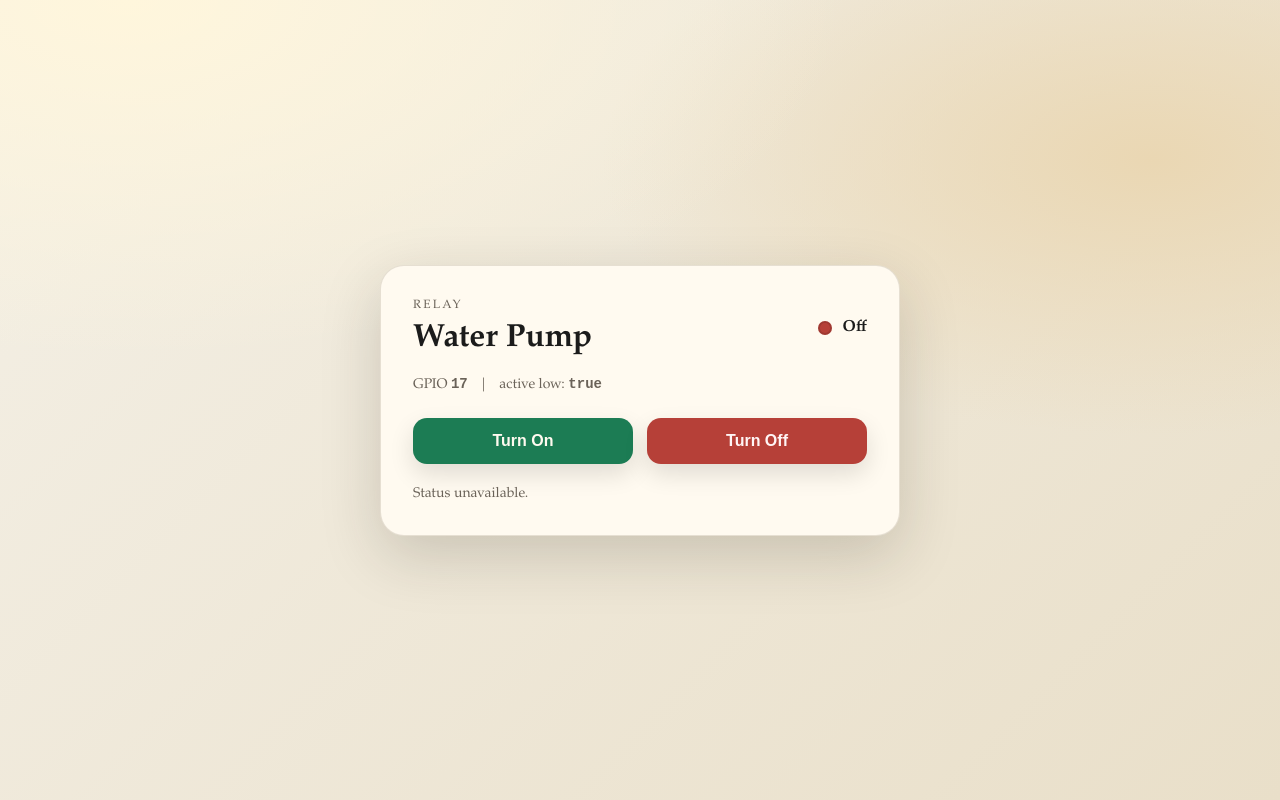
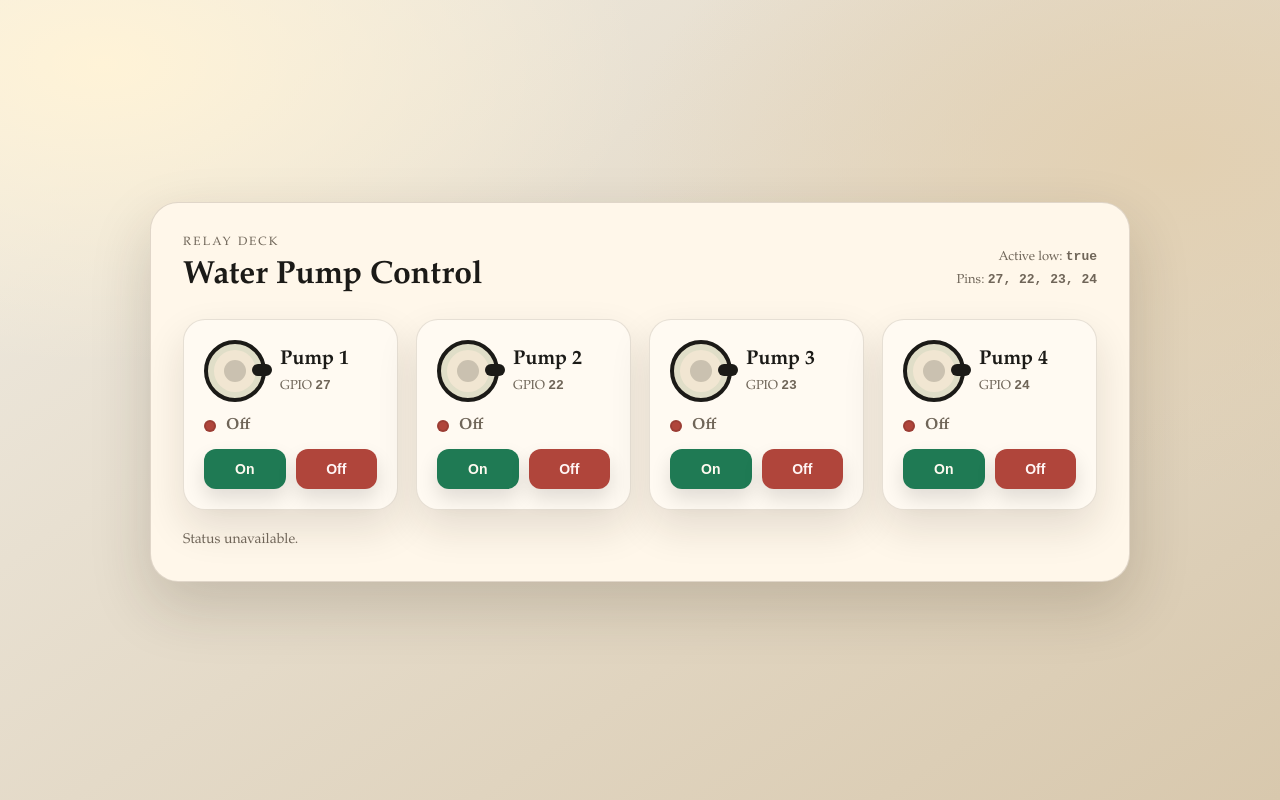
Before and after one commit to MickeyElders/pi-control-program, a FastAPI app: page / in a window 1280 px wide. Run offline with FastAPI, Linux system fonts and the light colour scheme; data that the repository does not hold is empty.

Commit message:
提升四个控制器

```diff
--- a/app.py
+++ b/app.py
@@ -1,7 +1,7 @@
 import os
-from typing import Optional
+from typing import List
 
-from fastapi import FastAPI, Request
+from fastapi import FastAPI, HTTPException, Request
 from fastapi.responses import HTMLResponse
 from fastapi.staticfiles import StaticFiles
 from fastapi.templating import Jinja2Templates
@@ -34,11 +34,36 @@ except ImportError:
             return None
 
 
-PIN = int(os.getenv("RELAY_GPIO", "17"))
+DEFAULT_PINS = "27,22,23,24"
 ACTIVE_LOW = os.getenv("RELAY_ACTIVE_LOW", "1").lower() in {"1", "true", "yes", "on"}
 
-relay = DigitalOutputDevice(PIN, active_high=not ACTIVE_LOW, initial_value=False)
-relay.off()
+
+def parse_pins(value: str) -> List[int]:
+    pins: List[int] = []
+    for part in value.split(","):
+        part = part.strip()
+        if not part:
+            continue
+        pins.append(int(part))
+    return pins
+
+
+pins_env = os.getenv("RELAY_PINS")
+if pins_env:
+    PINS = parse_pins(pins_env)
+else:
+    relay_gpio = os.getenv("RELAY_GPIO")
+    if relay_gpio:
+        PINS = [int(relay_gpio)]
+    else:
+        PINS = parse_pins(DEFAULT_PINS)
+
+if not PINS:
+    raise RuntimeError("No relay pins configured. Set RELAY_PINS or RELAY_GPIO.")
+
+relays = [DigitalOutputDevice(pin, active_high=not ACTIVE_LOW, initial_value=False) for pin in PINS]
+for relay in relays:
+    relay.off()
 
 app = FastAPI(title="Pump Relay Control")
 app.mount("/static", StaticFiles(directory="static"), name="static")
@@ -46,17 +71,21 @@ templates = Jinja2Templates(directory="templates")
 
 
 class RelayCommand(BaseModel):
+    index: int
     on: bool
 
 
 @app.get("/", response_class=HTMLResponse)
 def index(request: Request) -> HTMLResponse:
+    pumps = [
+        {"index": idx, "pin": pin, "on": relays[idx].is_active} for idx, pin in enumerate(PINS)
+    ]
     return templates.TemplateResponse(
         "index.html",
         {
             "request": request,
-            "is_on": relay.is_active,
-            "pin": PIN,
+            "pumps": pumps,
+            "pins": PINS,
             "active_low": ACTIVE_LOW,
         },
     )
@@ -64,16 +93,23 @@ def index(request: Request) -> HTMLResponse:
 
 @app.get("/api/status")
 def api_status() -> dict:
-    return {"on": relay.is_active}
+    return {
+        "relays": [
+            {"index": idx, "pin": pin, "on": relays[idx].is_active}
+            for idx, pin in enumerate(PINS)
+        ]
+    }
 
 
 @app.post("/api/relay")
 def api_relay(cmd: RelayCommand) -> dict:
+    if cmd.index < 0 or cmd.index >= len(relays):
+        raise HTTPException(status_code=400, detail="Invalid relay index.")
     if cmd.on:
-        relay.on()
+        relays[cmd.index].on()
     else:
-        relay.off()
-    return {"on": relay.is_active}
+        relays[cmd.index].off()
+    return {"on": relays[cmd.index].is_active}
 
 
 @app.get("/api/ping")
--- a/static/style.css
+++ b/static/style.css
@@ -1,12 +1,15 @@
 :root {
-  --bg: #f4f0e6;
-  --bg-accent: #e9dfc9;
-  --ink: #1b1b1b;
-  --muted: #6a6258;
-  --card: #fffaf0;
-  --on: #1c7c54;
-  --off: #b64038;
-  --shadow: 0 20px 60px rgba(40, 32, 20, 0.18);
+  --bg: #f0ece3;
+  --bg-deep: #d8c8ad;
+  --ink: #1b1a17;
+  --muted: #6f6558;
+  --card: #fff7ea;
+  --edge: rgba(62, 48, 28, 0.16);
+  --on: #1f7a54;
+  --off: #b0453b;
+  --accent: #c76a2a;
+  --water: #2a79c8;
+  --shadow: 0 24px 60px rgba(43, 31, 18, 0.18);
 }
 
 * {
@@ -19,33 +22,34 @@ body {
   font-family: "Palatino", "Baskerville", "Times New Roman", serif;
   color: var(--ink);
   background:
-    radial-gradient(1200px 600px at 10% 0%, #fff6dc 0%, transparent 60%),
-    radial-gradient(1000px 500px at 90% 20%, #ead7b3 0%, transparent 55%),
-    linear-gradient(135deg, var(--bg), var(--bg-accent));
+    radial-gradient(900px 500px at 8% 8%, #fff3d7 0%, transparent 60%),
+    radial-gradient(1000px 600px at 92% 20%, #e2d0b2 0%, transparent 55%),
+    linear-gradient(145deg, var(--bg), var(--bg-deep));
 }
 
 .stage {
   min-height: 100vh;
   display: grid;
   place-items: center;
-  padding: 32px 20px;
+  padding: 32px 20px 48px;
 }
 
-.card {
-  width: min(520px, 95vw);
+.panel {
+  width: min(980px, 96vw);
   background: var(--card);
-  border-radius: 24px;
+  border-radius: 28px;
   padding: 32px;
   box-shadow: var(--shadow);
-  border: 1px solid rgba(90, 72, 44, 0.15);
-  animation: rise 600ms ease-out;
+  border: 1px solid var(--edge);
+  animation: rise 650ms ease-out;
 }
 
-.header {
+.panel-header {
   display: flex;
   justify-content: space-between;
-  gap: 16px;
-  align-items: center;
+  gap: 20px;
+  align-items: flex-end;
+  margin-bottom: 24px;
 }
 
 .eyebrow {
@@ -61,61 +65,163 @@ h1 {
   font-size: 32px;
 }
 
+h2 {
+  margin: 0 0 6px;
+  font-size: 20px;
+}
+
+.meta {
+  text-align: right;
+  font-size: 13px;
+  color: var(--muted);
+}
+
+.meta-row {
+  margin-bottom: 6px;
+}
+
+.grid {
+  display: grid;
+  grid-template-columns: repeat(auto-fit, minmax(210px, 1fr));
+  gap: 18px;
+}
+
+.pump-card {
+  background: #fffaf2;
+  border-radius: 22px;
+  padding: 20px;
+  border: 1px solid rgba(90, 72, 44, 0.15);
+  box-shadow: 0 18px 40px rgba(30, 22, 14, 0.12);
+  display: grid;
+  gap: 14px;
+  transition: transform 150ms ease, border 150ms ease;
+}
+
+.pump-card.on {
+  border-color: rgba(31, 122, 84, 0.6);
+  transform: translateY(-2px);
+}
+
+.pump-top {
+  display: flex;
+  gap: 14px;
+  align-items: center;
+}
+
+.pump-label p {
+  margin: 0;
+  color: var(--muted);
+  font-size: 13px;
+}
+
+.pump-icon {
+  position: relative;
+  width: 62px;
+  height: 62px;
+}
+
+.pump-shell {
+  position: absolute;
+  inset: 0;
+  border-radius: 50%;
+  border: 4px solid var(--ink);
+  background: #f1e6d2;
+  box-shadow: inset 0 0 0 6px rgba(31, 122, 84, 0.08);
+}
+
+.pump-card.on .pump-shell {
+  border-color: var(--on);
+  box-shadow: inset 0 0 0 6px rgba(31, 122, 84, 0.18);
+}
+
+.pump-center {
+  position: absolute;
+  width: 22px;
+  height: 22px;
+  border-radius: 50%;
+  background: rgba(27, 26, 23, 0.18);
+  top: 20px;
+  left: 20px;
+}
+
+.pump-spout {
+  position: absolute;
+  right: -6px;
+  top: 24px;
+  width: 20px;
+  height: 12px;
+  background: var(--ink);
+  border-radius: 6px;
+}
+
+.pump-card.on .pump-spout {
+  background: var(--on);
+}
+
+.water {
+  position: absolute;
+  right: 1px;
+  top: 36px;
+  width: 14px;
+  height: 26px;
+  border-radius: 8px;
+  opacity: 0;
+  transform-origin: top;
+  transform: scaleY(0.4);
+  background: repeating-linear-gradient(
+    180deg,
+    rgba(42, 121, 200, 0.8) 0px,
+    rgba(42, 121, 200, 0.8) 6px,
+    rgba(42, 121, 200, 0.2) 6px,
+    rgba(42, 121, 200, 0.2) 12px
+  );
+  transition: opacity 150ms ease;
+}
+
+.pump-card.on .water {
+  opacity: 1;
+  animation: flow 700ms linear infinite;
+}
+
 .status {
   display: flex;
   align-items: center;
   gap: 10px;
   font-weight: 600;
+  color: var(--muted);
 }
 
 .dot {
-  width: 14px;
-  height: 14px;
+  width: 12px;
+  height: 12px;
   border-radius: 50%;
   background: #999;
   box-shadow: inset 0 0 0 2px rgba(0, 0, 0, 0.12);
-  transition: transform 200ms ease;
 }
 
 .dot.on {
   background: var(--on);
-  transform: scale(1.2);
 }
 
 .dot.off {
   background: var(--off);
 }
 
-.sub {
-  margin: 18px 0 24px;
-  color: var(--muted);
-  font-size: 14px;
-}
-
-.mono {
-  font-family: "Courier New", Courier, monospace;
-  font-weight: 600;
-}
-
-.sep {
-  margin: 0 8px;
-}
-
 .controls {
   display: grid;
   grid-template-columns: 1fr 1fr;
-  gap: 14px;
+  gap: 10px;
 }
 
 .btn {
   border: none;
-  padding: 14px 18px;
-  border-radius: 14px;
-  font-size: 16px;
+  padding: 12px 14px;
+  border-radius: 12px;
+  font-size: 14px;
   font-weight: 600;
   cursor: pointer;
   transition: transform 150ms ease, box-shadow 150ms ease;
-  box-shadow: 0 10px 24px rgba(0, 0, 0, 0.12);
+  box-shadow: 0 10px 20px rgba(0, 0, 0, 0.12);
 }
 
 .btn:disabled {
@@ -138,6 +244,11 @@ h1 {
   transform: translateY(-2px);
 }
 
+.mono {
+  font-family: "Courier New", Courier, monospace;
+  font-weight: 600;
+}
+
 .hint {
   margin: 22px 0 0;
   color: var(--muted);
@@ -155,16 +266,33 @@ h1 {
   }
 }
 
-@media (max-width: 520px) {
-  .card {
+@keyframes flow {
+  0% {
+    background-position: 0 0;
+    transform: scaleY(0.7);
+  }
+  100% {
+    background-position: 0 18px;
+    transform: scaleY(1);
+  }
+}
+
+@media (max-width: 720px) {
+  .panel {
     padding: 24px;
   }
 
-  .header {
+  .panel-header {
     flex-direction: column;
     align-items: flex-start;
   }
 
+  .meta {
+    text-align: left;
+  }
+}
+
+@media (max-width: 520px) {
   .controls {
     grid-template-columns: 1fr;
   }
--- a/templates/index.html
+++ b/templates/index.html
@@ -3,32 +3,58 @@
   <head>
     <meta charset="utf-8" />
     <meta name="viewport" content="width=device-width, initial-scale=1" />
-    <title>Pump Control</title>
+    <title>Water Pump Control</title>
     <link rel="stylesheet" href="/static/style.css" />
   </head>
   <body>
     <main class="stage">
-      <section class="card" aria-live="polite">
-        <header class="header">
+      <section class="panel" aria-live="polite">
+        <header class="panel-header">
           <div>
-            <p class="eyebrow">Relay</p>
-            <h1>Water Pump</h1>
+            <p class="eyebrow">Relay Deck</p>
+            <h1>Water Pump Control</h1>
           </div>
-          <div class="status" id="status-wrap">
-            <span id="status-dot" class="dot"></span>
-            <span id="status-text">Checking...</span>
+          <div class="meta">
+            <div class="meta-row">
+              Active low: <span class="mono">{{ "true" if active_low else "false" }}</span>
+            </div>
+            <div class="meta-row">
+              Pins: <span class="mono">{{ pins | join(", ") }}</span>
+            </div>
           </div>
         </header>
 
-        <p class="sub">
-          GPIO <span class="mono">{{ pin }}</span>
-          <span class="sep">|</span>
-          active low: <span class="mono">{{ "true" if active_low else "false" }}</span>
-        </p>
+        <div class="grid" id="grid">
+          {% for pump in pumps %}
+          <article
+            class="pump-card{% if pump.on %} on{% endif %}"
+            data-index="{{ pump.index }}"
+            data-on="{{ "1" if pump.on else "0" }}"
+          >
+            <div class="pump-top">
+              <div class="pump-icon" aria-hidden="true">
+                <div class="pump-shell"></div>
+                <div class="pump-center"></div>
+                <div class="pump-spout"></div>
+                <div class="water"></div>
+              </div>
+              <div class="pump-label">
+                <h2>Pump {{ pump.index + 1 }}</h2>
+                <p>GPIO <span class="mono">{{ pump.pin }}</span></p>
+              </div>
+            </div>
 
-        <div class="controls">
-          <button class="btn on" id="btn-on" type="button">Turn On</button>
-          <button class="btn off" id="btn-off" type="button">Turn Off</button>
+            <div class="status">
+              <span class="dot" data-role="dot"></span>
+              <span class="status-text" data-role="status">Off</span>
+            </div>
+
+            <div class="controls">
+              <button class="btn on" data-action="on" type="button">On</button>
+              <button class="btn off" data-action="off" type="button">Off</button>
+            </div>
+          </article>
+          {% endfor %}
         </div>
 
         <p class="hint" id="hint">Ready.</p>
@@ -36,54 +62,71 @@
     </main>
 
     <script>
-      const statusText = document.getElementById("status-text");
-      const statusDot = document.getElementById("status-dot");
+      const cards = Array.from(document.querySelectorAll(".pump-card"));
       const hint = document.getElementById("hint");
-      const btnOn = document.getElementById("btn-on");
-      const btnOff = document.getElementById("btn-off");
 
-      function setStatus(on) {
-        statusText.textContent = on ? "On" : "Off";
-        statusDot.classList.toggle("on", on);
-        statusDot.classList.toggle("off", !on);
+      function setCardStatus(card, on) {
+        const dot = card.querySelector('[data-role="dot"]');
+        const label = card.querySelector('[data-role="status"]');
+        label.textContent = on ? "On" : "Off";
+        dot.classList.toggle("on", on);
+        dot.classList.toggle("off", !on);
+        card.classList.toggle("on", on);
+      }
+
+      function setCardBusy(card, busy) {
+        card.querySelectorAll("button").forEach((btn) => {
+          btn.disabled = busy;
+        });
       }
 
       async function refreshStatus() {
         try {
           const res = await fetch("/api/status");
           const data = await res.json();
-          setStatus(Boolean(data.on));
+          const relayMap = new Map(
+            (data.relays || []).map((item) => [String(item.index), item])
+          );
+          cards.forEach((card) => {
+            const item = relayMap.get(card.dataset.index);
+            if (item) {
+              setCardStatus(card, Boolean(item.on));
+            }
+          });
           hint.textContent = "Last update: " + new Date().toLocaleTimeString();
         } catch (err) {
           hint.textContent = "Status unavailable.";
         }
       }
 
-      async function setRelay(on) {
-        btnOn.disabled = true;
-        btnOff.disabled = true;
+      async function setRelay(card, on) {
+        setCardBusy(card, true);
         hint.textContent = on ? "Turning on..." : "Turning off...";
+        const index = Number(card.dataset.index);
         try {
           const res = await fetch("/api/relay", {
             method: "POST",
             headers: { "Content-Type": "application/json" },
-            body: JSON.stringify({ on }),
+            body: JSON.stringify({ index, on }),
           });
           const data = await res.json();
-          setStatus(Boolean(data.on));
+          setCardStatus(card, Boolean(data.on));
           hint.textContent = data.on ? "Pump is on." : "Pump is off.";
         } catch (err) {
           hint.textContent = "Command failed.";
         } finally {
-          btnOn.disabled = false;
-          btnOff.disabled = false;
+          setCardBusy(card, false);
         }
       }
 
-      btnOn.addEventListener("click", () => setRelay(true));
-      btnOff.addEventListener("click", () => setRelay(false));
+      cards.forEach((card) => {
+        const onBtn = card.querySelector('[data-action="on"]');
+        const offBtn = card.querySelector('[data-action="off"]');
+        onBtn.addEventListener("click", () => setRelay(card, true));
+        offBtn.addEventListener("click", () => setRelay(card, false));
+        setCardStatus(card, card.dataset.on === "1");
+      });
 
-      setStatus({{ "true" if is_on else "false" }});
       refreshStatus();
       setInterval(refreshStatus, 5000);
     </script>
```
Also changed, not shown: README.md, 2 other files.
